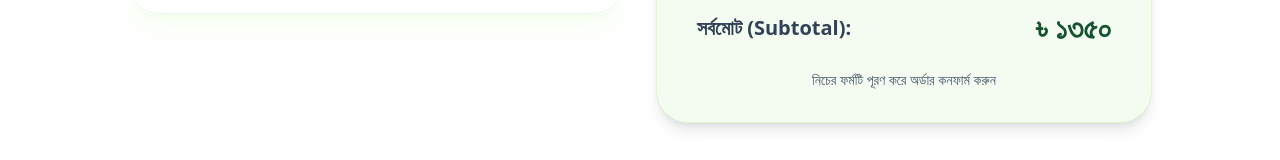
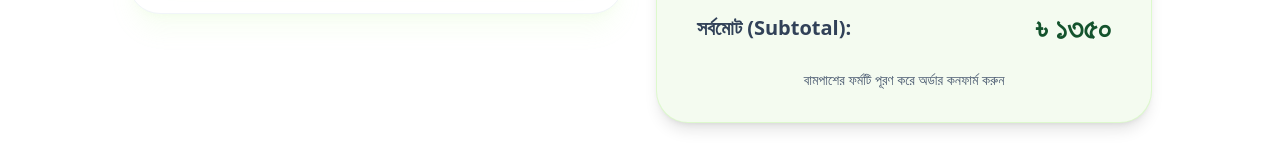
Before and after one commit to Shakhwat-93/Poshak-prangon, a Next.js app: page / in a window 1280 px wide. Shown: the part 3141-3301 px from the top of the page. Built offline with nearby package versions, Linux system fonts and the light colour scheme.

Commit message:
Fix: Make checkout instruction text responsive (Left for Desktop, Below for Mobile)

```diff
--- a/src/components/sections/CheckoutForm.tsx
+++ b/src/components/sections/CheckoutForm.tsx
@@ -298,7 +298,8 @@ export default function CheckoutForm() {
                                 <span className="text-2xl md:text-3xl font-black text-[#14532d]">৳ {englishToBengali(subtotal)}</span>
                             </div>
                             <p className="text-slate-600 font-medium text-sm text-center">
-                                নিচের ফর্মটি পূরণ করে অর্ডার কনফার্ম করুন
+                                <span className="hidden lg:inline">বামপাশের ফর্মটি পূরণ করে অর্ডার কনফার্ম করুন</span>
+                                <span className="lg:hidden">নিচের ফর্মটি পূরণ করে অর্ডার কনফার্ম করুন</span>
                             </p>
                         </div>
                     </motion.div>
```
